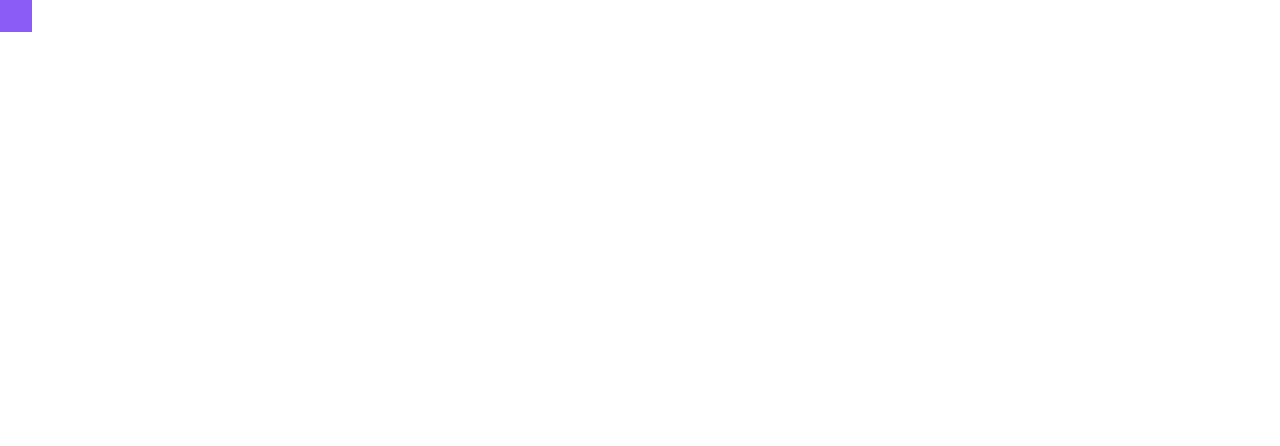
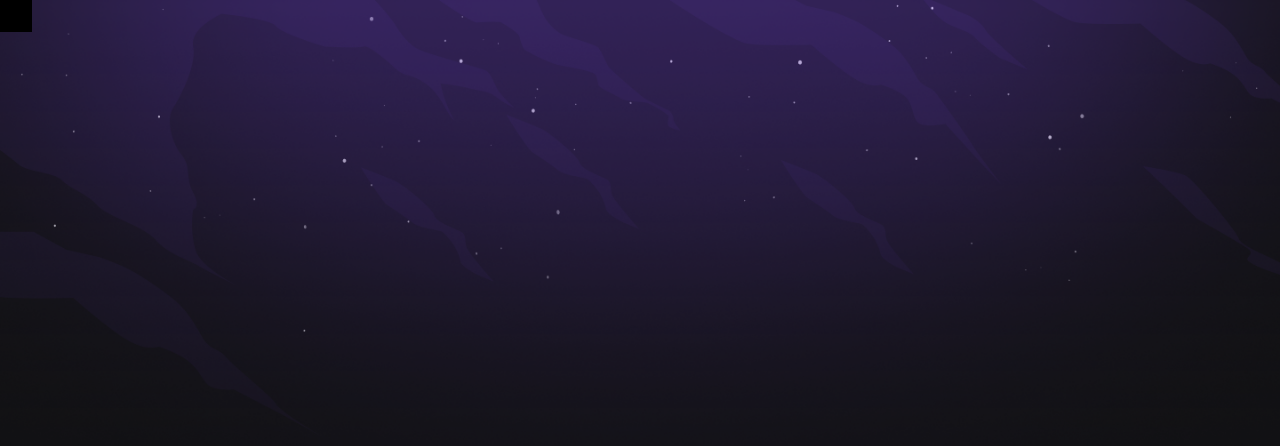
Before and after one commit to moisesggomes/nlw_esports, a React (Vite) app in the folder web/: page / in a window 1280 px wide. Shown: the top 446 px of the page. Built offline with nearby package versions, Linux system fonts and the light colour scheme.

Commit message:
Apply initial styles

```diff
--- a/web/index.html
+++ b/web/index.html
@@ -6,7 +6,7 @@
     <meta name="viewport" content="width=device-width, initial-scale=1.0" />
     <title>NLW eSports</title>
   </head>
-  <body>
+  <body class="bg-[#121214] bg-galaxy bg-cover bg-no-repeat">
     <div id="root"></div>
     <script type="module" src="/src/main.tsx"></script>
   </body>
--- a/web/src/App.tsx
+++ b/web/src/App.tsx
@@ -2,7 +2,7 @@ import "./styles/main.css"
 
 function App() {
   return (
-    <div className="w-8 h-8 bg-black lg:bg-violet-500">
+    <div className="w-8 h-8 bg-black text-zinc-400">
     </div>
   )
 }
--- a/web/tailwind.config.cjs
+++ b/web/tailwind.config.cjs
@@ -2,9 +2,14 @@
 module.exports = {
   content: [
     "./src/**/*.tsx",
+    "./index.html"
   ],
   theme: {
-    extend: {},
+    extend: {
+      backgroundImage: {
+        galaxy: "url('/background-galaxy.png')"
+      }
+    },
   },
   plugins: [],
 }
```
Also changed, not shown: web/public/background-galaxy.png (renamed from web/src/assets/background-galaxy.png).
